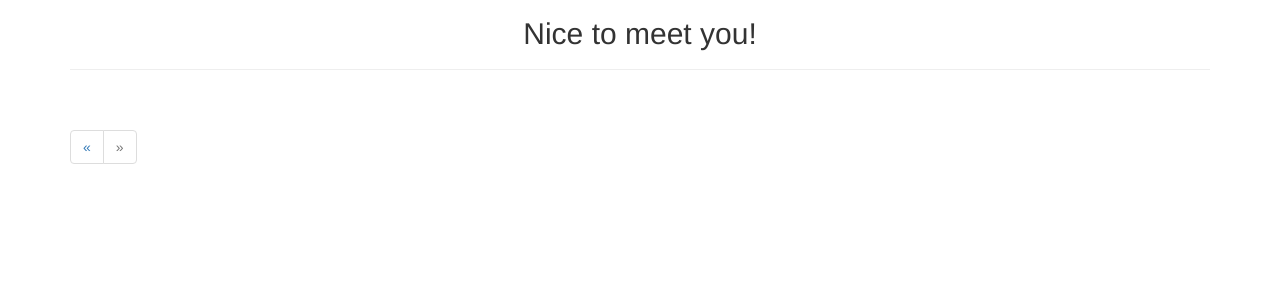
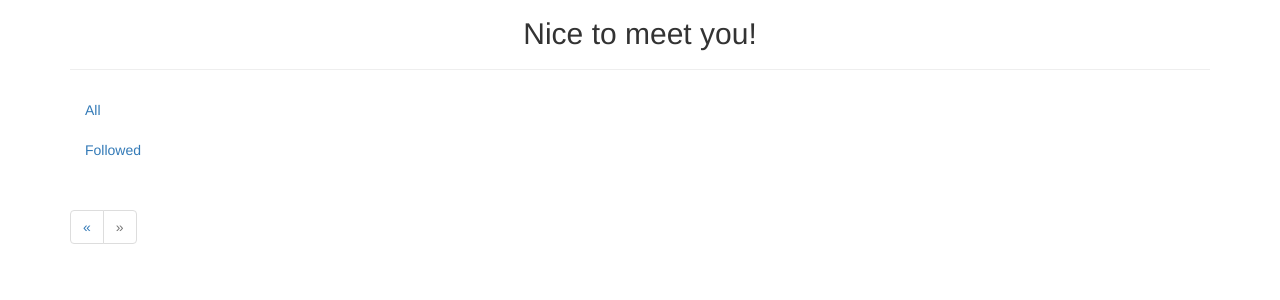
Before and after one commit to QuiTran86/BlogPosts, a Flask app: page / in a window 1280 px wide. Shown: the part 208-508 px from the top of the page. Run offline with Flask 2, Linux system fonts and the light colour scheme; the visitor is signed in with stand-in values (Sample User, id 1); data comes from the database, SQL or seed files in the repository; data that the repository does not hold is empty; parts of the project's set-up code (start-up, migrations or seed data) failed here and were passed over; some libraries are stand-ins or nearby versions.

Commit message:
Add feature show followed post for current user

```diff
--- a/config.py
+++ b/config.py
@@ -13,6 +13,8 @@ class Config:
     MAIL_SERVER = os.getenv('MAIL_SERVER')
     MAIL_PORT = os.getenv('MAIL_PORT')
     MAIL_USE_TLS = os.getenv('MAIL_USE_TLS')
+
+    EXPIRY_TIME = 30 * 24 * 60 * 60
 
     FLASKY_POST_PER_PAGES = 10
     FLASKY_FOLLOWERS_PER_PAGE = 20
--- a/infrastructure/models/users.py
+++ b/infrastructure/models/users.py
@@ -9,8 +9,9 @@ from werkzeug.security import check_password_hash, generate_password_hash
 
 from app import login_manager
 from domain.permission import Permission
+from infrastructure.models.posts import Post
+from infrastructure.models.relationship import Follow
 from infrastructure.models.roles import Role
-from infrastructure.models.relationship import Follow
 from .. import db
 
 
@@ -56,16 +57,8 @@ class User(UserMixin, db.Model):
         code = hashlib.md5(self.email.encode('utf8')).hexdigest()
         return f'{self.GRAVATAR_SERVICE_URI}/{code}?s={size}&d={default}'
 
-    def verify_password(self, password):
-        return check_password_hash(self.password_hash, password)
-
-    @property
-    def password(self):
-        raise AttributeError('Attribute password can not be accessed!')
-
-    @password.setter
-    def password(self, password):
-        self.password_hash = generate_password_hash(password)
+    def can_do(self, permission):
+        return self.role is not None and self.role.has_permission(permission)
 
     def confirm(self, token):
         serializer = JWS_Serializer(current_app.config['SECRET_KEY'])
@@ -79,41 +72,54 @@ class User(UserMixin, db.Model):
         self.save()
         return True
 
-    def generate_confirmed_token(self):
-        serializer = JWS_Serializer(secret_key=current_app.config['SECRET_KEY'],
-                                    expires_in=self.CONFIRMED_TOKEN_EXPIRY)
-        return serializer.dumps({'confirm': self.id}).decode('utf8')
-
-    def can_do(self, permission):
-        return self.role is not None and self.role.has_permission(permission)
-
     def follow(self, user):
         if not self.is_following(user):
             f = Follow(follower=self, followed=user)
             db.session.add(f)
             db.session.commit()
 
-    def unfollow(self, user):
-        f = self.followed.filter_by(followed_id=user.id).first()
-        if f:
-            db.session.delete(f)
-            db.session.commit()
+    @property
+    def followed_posts(self):
+        return Post.query.join(Follow, Follow.followed_id == Post.author_id).filter(
+            Follow.followed_id == self.id)
+
+    def is_administrator(self):
+        return self.role.name == Permission.ADMIN
+
+    def is_followed_by(self, user):
+        if user.id is None:
+            return False
+        return self.followers.filter_by(follower_id=user.id).first() is None
 
     def is_following(self, user):
         if user.id is None:
             return False
         return self.followed.filter_by(followed_id=user.id).first() is not None
 
-    def is_followed_by(self, user):
-        if user.id is None:
-            return False
-        return self.followers.filter_by(follower_id=user.id).first() is None
-
-    def is_administrator(self):
-        return self.role.name == Permission.ADMIN
-
     def is_valid_media_file(self, filename):
         return '.' in filename and filename.rsplit('.', 1)[1] in self.ALLOWED_EXTENSION
+
+    def generate_confirmed_token(self):
+        serializer = JWS_Serializer(secret_key=current_app.config['SECRET_KEY'],
+                                    expires_in=self.CONFIRMED_TOKEN_EXPIRY)
+        return serializer.dumps({'confirm': self.id}).decode('utf8')
+
+    def verify_password(self, password):
+        return check_password_hash(self.password_hash, password)
+
+    @property
+    def password(self):
+        raise AttributeError('Attribute password can not be accessed!')
+
+    @password.setter
+    def password(self, password):
+        self.password_hash = generate_password_hash(password)
+
+    def unfollow(self, user):
+        f = self.followed.filter_by(followed_id=user.id).first()
+        if f:
+            db.session.delete(f)
+            db.session.commit()
 
     def save(self):
         db.session.add(self)
--- a/resources/main.py
+++ b/resources/main.py
@@ -1,20 +1,20 @@
 import os.path
 
-from flask import Blueprint, abort, flash, redirect, render_template, url_for, request, current_app
+from flask import Blueprint, abort, current_app, flash, redirect, render_template, request, url_for, \
+    make_response
 from flask_login import current_user, login_required
 from werkzeug.utils import secure_filename
 
-import app
+from assets.forms.avatar import AvatarUpdatedForm
 from assets.forms.password import PasswordResetForm
 from assets.forms.posts import PostForm, PostUpdatedForm
+from assets.forms.update_info import EditProfileAdminForm, EditProfileForm
 from assets.forms.users import EmailUpdatedForm
-from assets.forms.update_info import EditProfileForm, EditProfileAdminForm
-from assets.forms.avatar import AvatarUpdatedForm
 from domain.permission import Permission
 from infrastructure.models.posts import Post
+from infrastructure.models.roles import Role
 from infrastructure.models.users import User
-from infrastructure.models.roles import Role
-from utils.decorators import admin_required, moderator_required, follow_required
+from utils.decorators import admin_required, follow_required, moderator_required
 
 main = Blueprint('main', 'main')
 
@@ -28,12 +28,37 @@ def index():
         post.save()
         flash('Post is created successfully!')
         return redirect(url_for('.index'))
+
+    show_followed = False
+    if current_user.is_authenticated:
+        show_followed = bool(request.cookies.get('show_followed', ''))
+
+    if show_followed:
+        query = current_user.followed_posts
+    else:
+        query = Post.query
     page_index = request.args.get('page', 1, type=int)
-    pagination = Post.query.order_by(Post.published_at.desc()).paginate(page_index, error_out=False,
-                                                                        per_page=current_app.config[
-                                                                            'FLASKY_POST_PER_PAGES'])
+    pagination = query.order_by(Post.published_at.desc()).paginate(page_index, error_out=False,
+                                                                   per_page=current_app.config[
+                                                                       'FLASKY_POST_PER_PAGES'])
     posts = pagination.items
     return render_template('index.html', form=form, pagination=pagination, posts=posts)
+
+
+@main.route('/all')
+@login_required
+def show_all():
+    resp = make_response(redirect(url_for('.index')))
+    resp.set_cookie('show_followed', '', max_age=current_app.config['EXPIRY_TIME'])
+    return resp
+
+
+@main.route('/followed')
+@login_required
+def show_followed():
+    resp = make_response(redirect(url_for('.index')))
+    resp.set_cookie('show_followed', '1', max_age=current_app.config['EXPIRY_TIME'])
+    return resp
 
 
 @main.route('/edit-post/<int:id>', methods=['GET', 'POST'])
@@ -201,6 +226,7 @@ def followers(username):
     return render_template('followers.html', pagination=pagination, follows=follows,
                            title='Followers of', user=user)
 
+
 @main.route('/followed/<username>')
 @login_required
 def followed(username):
--- a/templates/index.html
+++ b/templates/index.html
@@ -38,6 +38,16 @@
   {{ wtf.quick_form(form) }}
   {% endif %}
 </div>
+<ul class="nav">
+  <li class="nav-item">
+    <a class="nav-link active" aria-current="page" href="{{ url_for('main.show_all')}}">All</a>
+  </li>
+  <li class="nav-item">
+    <a class="nav-link active" aria-current="page" href="{{ url_for('main.show_followed')}}">Followed</a>
+  </li>
+</ul>
+
+
 <table>
   {% for post in posts %}
   {% include '_post.html' %}
```
